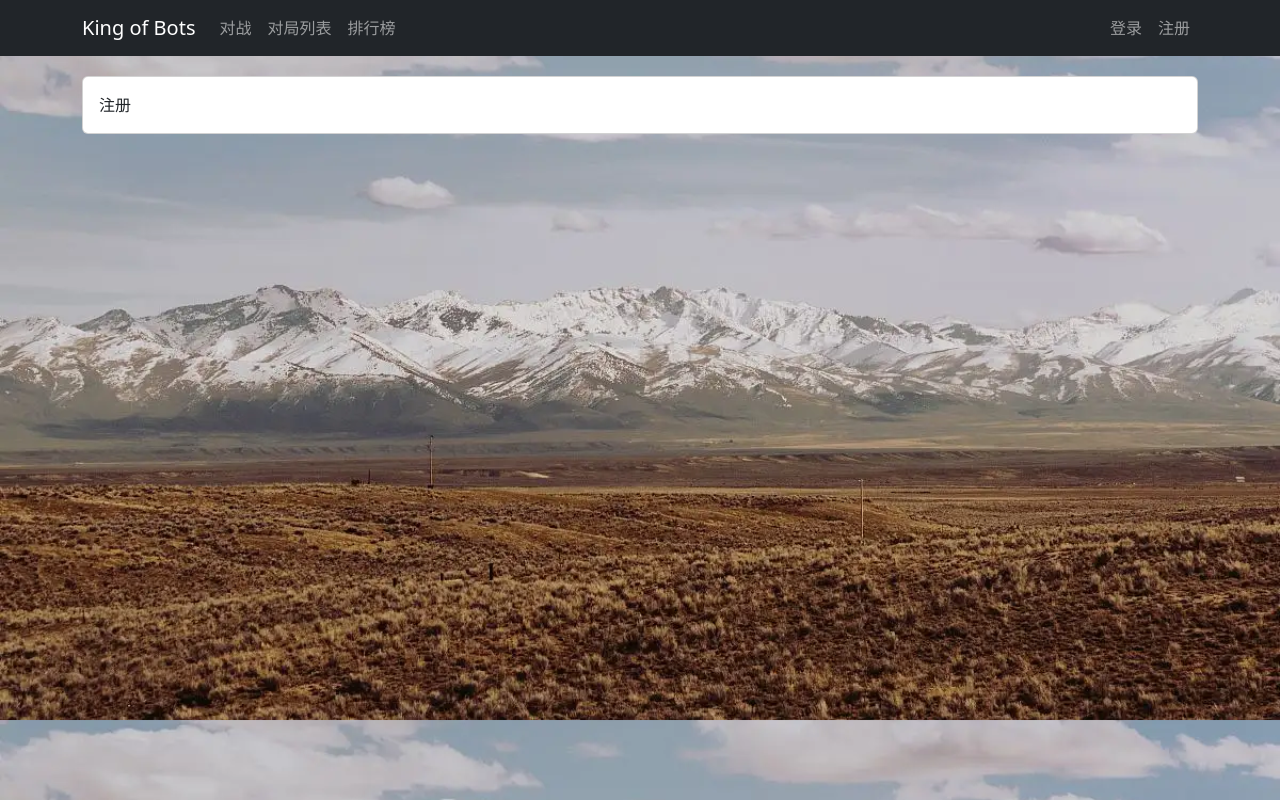
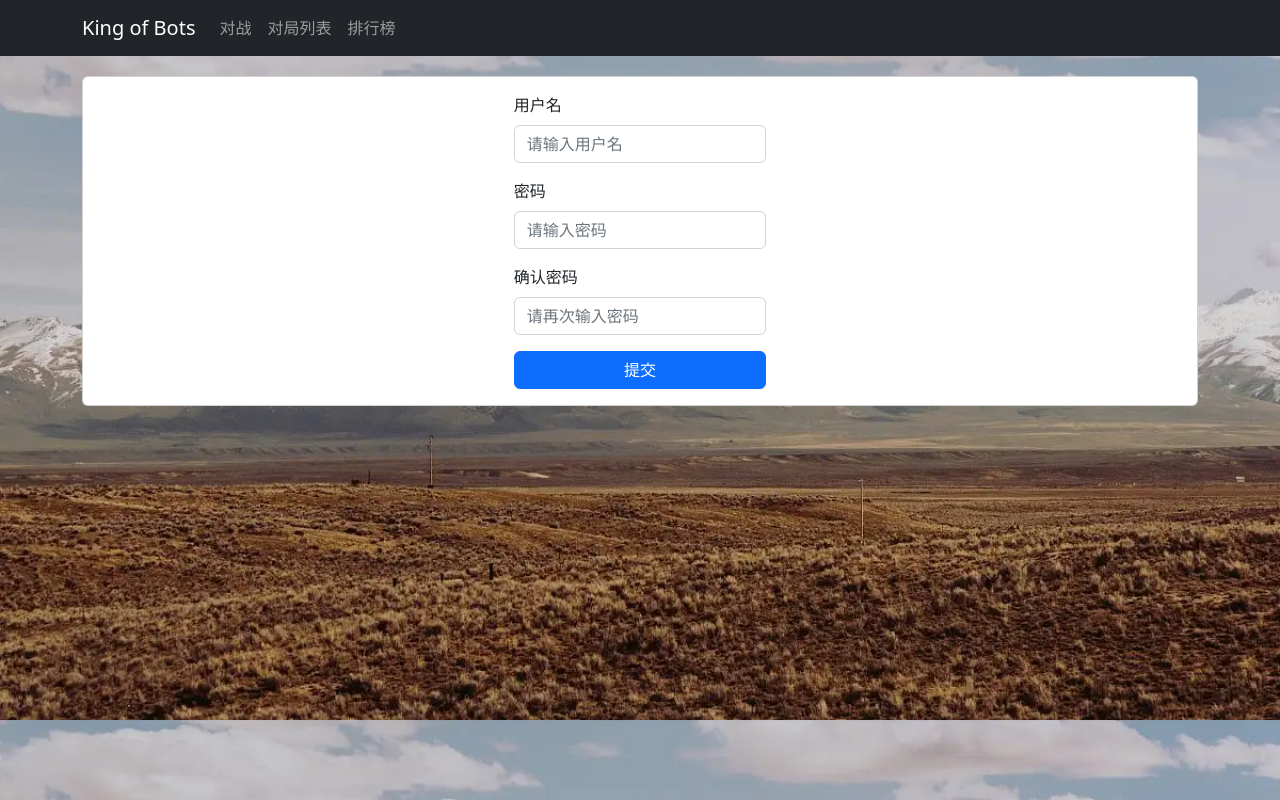
Before and after one commit to Kay-Rick/kob-web, a Vue app: page /user/account/register in a window 1280 px wide. Built offline with nearby package versions, Linux system fonts and the light colour scheme.

Commit message:
develop register

```diff
--- a/src/components/NavBar.vue
+++ b/src/components/NavBar.vue
@@ -26,7 +26,7 @@
             </ul>
           </li>
         </ul>
-        <ul class="navbar-nav" v-else>
+        <ul class="navbar-nav" v-else-if="!$store.state.user.pulling_info">
           <li class="nav-item">
             <router-link class="nav-link" :to="{name: 'user_account_login' }" role="button">
               登录
--- a/src/router/index.js
+++ b/src/router/index.js
@@ -6,51 +6,79 @@
 import NotFoundView from '../views/error/NotFoundView.vue'
 import UserAccountLoginView from '../views/user/account/UserAccountLoginView.vue'
 import UserAccountRegisterView from '../views/user/account/UserAccountRegisterView.vue'
+import store from '../store/index'
 
 const routes = [
   {
     path: "/",
     name: "home",
-    redirect: "/pk/"
+    redirect: "/pk/",
+    meta: {
+      requestAuth: true,
+    }
   },
   {
     path: "/pk/",
     name: "pk_index",
-    component: PkIndexView
+    component: PkIndexView,
+    meta: {
+      requestAuth: true,
+    }
   },
   {
     path: "/record/",
     name: "record_index",
-    component: RecordIndexView
+    component: RecordIndexView,
+    meta: {
+      requestAuth: true,
+    }
   },
   {
     path: "/ranklist/",
     name: "ranklist_index",
-    component: RanklistIndexView
+    component: RanklistIndexView,
+    meta: {
+      requestAuth: true,
+    }
   },
   {
     path: "/user/bot/",
     name: "user_bot_index",
-    component: UserBotIndexView
+    component: UserBotIndexView,
+    meta: {
+      requestAuth: true,
+    }
   },
   {
     path: "/user/account/login/",
     name: "user_account_login",
-    component: UserAccountLoginView
+    component: UserAccountLoginView,
+    meta: {
+      requestAuth: false,
+    }
   },
   {
     path: "/user/account/register/",
     name: "user_account_register",
-    component: UserAccountRegisterView
+    component: UserAccountRegisterView,
+    meta: {
+      requestAuth: false,
+    }
   },
   {
     path: "/404/",
     name: "404",
-    component: NotFoundView
+    component: NotFoundView,
+    meta: {
+      requestAuth: false,
+    }
   },
   {
     path: "/:catchAll(.*)",
-    redirect: "/404/"
+    redirect: "/404/",
+    meta: {
+      requestAuth: false,
+    }
   }
 ]
 
@@ -59,4 +87,12 @@
   routes
 })
 
+router.beforeEach((to, from, next) => {
+  if (to.meta.requestAuth && !store.state.user.is_login) {
+    next({name: "user_account_login"});
+  } else {
+    next();
+  }
+})
+
 export default router
--- a/src/store/user.js
+++ b/src/store/user.js
@@ -7,6 +7,7 @@
     photo: "",
     token: "",
     is_login: false,
+    pulling_info: true,   // 是否在从云端拉取信息
   },
   getters: {
   },
@@ -25,6 +26,9 @@
       state.username = "";
       state.photo = "";
       state.is_login = false;
+    },
+    updatePullingInfo(state, pulling_info) {
+      state.pulling_info = pulling_info;
     }
   },
   actions: {
@@ -42,6 +46,7 @@
         }),
         success(resp) {
           if (resp.error_message === "success") {
+            localStorage.setItem("jwt_token", resp.token);
             context.commit("updateToken", resp.token);
             data.success(resp);
           } else {
@@ -53,7 +58,7 @@
         }
       });
     },
-    getinfo(context, data) {
+    getInfo(context, data) {
       $.ajax({
         url: "http://127.0.0.1:3000/user/account/info/",
         type: "get",
@@ -77,6 +82,7 @@
       })
     },
     logout(context) {
+        localStorage.removeItem("jwt_token");
         context.commit("logout");
     }
   },
--- a/src/views/user/account/UserAccountLoginView.vue
+++ b/src/views/user/account/UserAccountLoginView.vue
@@ -1,5 +1,5 @@
 <template>
-  <ContentField>
+  <ContentField v-if="!$store.state.user.pulling_info">
     <div class="row justify-content-md-center">
       <div class="col-3">
         <form @submit.prevent="login">
@@ -35,16 +35,31 @@
     let password = ref('');
     let error_message = ref('');
 
+    const jwt_token = localStorage.getItem("jwt_token");
+    if (jwt_token) {
+      store.commit("updateToken", jwt_token);
+      store.dispatch("getInfo", {
+        success() {
+          router.push({name: "home"});
+          store.commit("updatePullingInfo", false);
+        },
+        error() {
+          store.commit("updatePullingInfo", false);
+        }
+      })
+    } else {
+      store.commit("updatePullingInfo", false);
+    }
+
     const login = () => {
       error_message.value = "";
       store.dispatch("login", {
         username: username.value,
         password: password.value,
         success() {
-          store.dispatch("getinfo", {
+          store.dispatch("getInfo", {
             success() {
               router.push({name: 'home'});
-              console.log(store.state.user);
             }
           })
         },
--- a/src/views/user/account/UserAccountRegisterView.vue
+++ b/src/views/user/account/UserAccountRegisterView.vue
@@ -1,18 +1,87 @@
 <template>
-  <ContentField>注册</ContentField>
+  <ContentField>
+    <div class="row justify-content-md-center">
+      <div class="col-3">
+        <form @submit.prevent="register">
+          <div class="mb-3">
+              <label for="username" class="form-label">用户名</label>
+              <input v-model="username" type="text" class="form-control" id="username" placeholder="请输入用户名">
+          </div>
+          <div class="mb-3">
+              <label for="password" class="form-label">密码</label>
+              <input v-model="password" type="password" class="form-control" id="password" placeholder="请输入密码">
+          </div>
+          <div class="mb-3">
+              <label for="confirmedPassword" class="form-label">确认密码</label>
+              <input v-model="confirmedPassword" type="password" class="form-control" id="confirmedPassword" placeholder="请再次输入密码">
+          </div>
+          <div class="error-message">{{ error_message }}</div>
+          <button type="submit" class="btn btn-primary">提交</button>
+        </form>
+      </div>
+    </div>
+</ContentField>
 </template>
 
 <script>
 import ContentField from '../../../components/ContentField.vue';
+import { ref } from 'vue';
+import $ from 'jquery';
+import router from '@/router';
 
 export default {
   components: {
     ContentField
+  },
+
+  setup() {
+    let username = ref('');
+    let password = ref('');
+    let confirmedPassword = ref('');
+    let error_message = ref('');
+
+    const register = () => {
+      error_message.value = "";
+      $.ajax({
+        url: "http://127.0.0.1:3000/user/account/register/",
+        type: "post",
+        headers: {
+          "Content-Type": "application/json;charset=utf-8;",
+        },
+        dataType: "json",
+        data: JSON.stringify({
+            username: username.value,
+            password: password.value,
+            confirmedPassword: confirmedPassword.value
+        }),
+        success(resp) {
+          console.log(resp);
+          if (resp.error_message === "success") {
+            router.push({name: "user_account_login"});
+          } else {
+            error_message.value = resp.error_message;
+          }
+        }
+      })
+    };
+
+    return {
+      username,
+      password,
+      confirmedPassword,
+      error_message,
+      register
+    }
   }
 }
 
 </script>
 
 <style scoped>
-
+button {
+    width: 100%;
+}
+div.error-message {
+    color: red;
+}
 </style>
```
